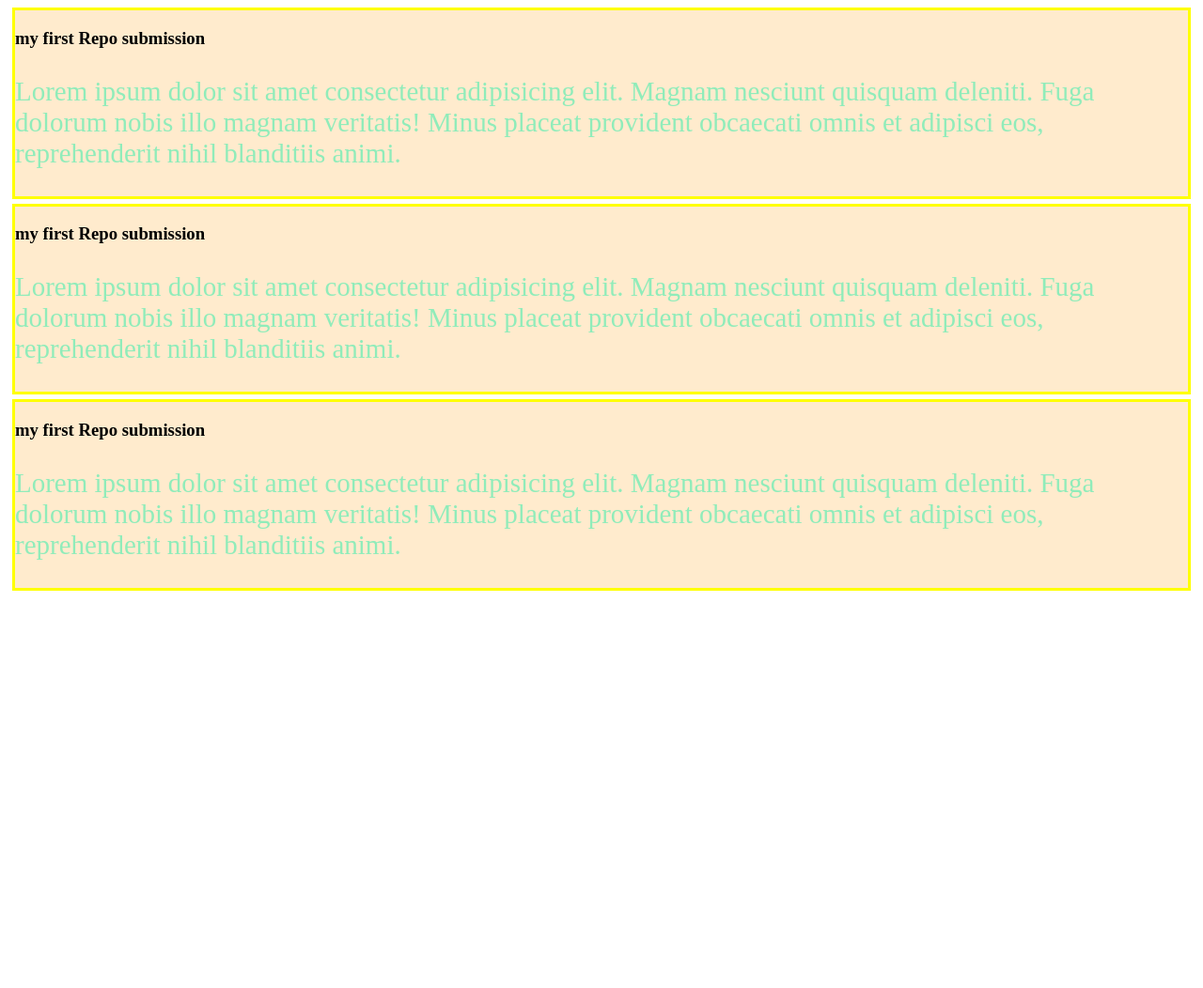
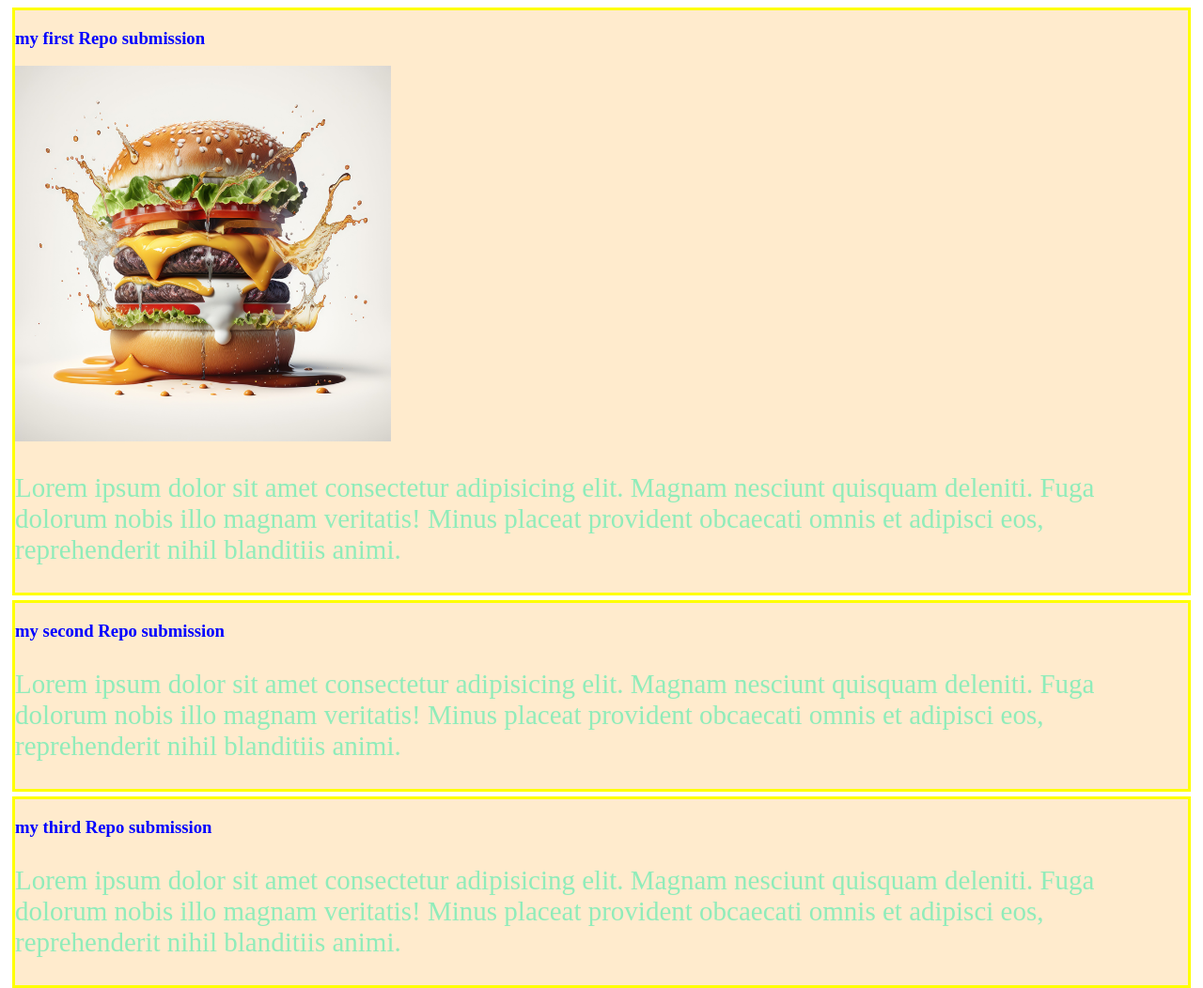
Before and after one commit to jahid-abir/my-repo1, a plain HTML site: page index.html in a window 1280 px wide. Shown: the whole page at 94% size. Before the commit the page ends 800 px from the top, so only its background shows below. Drawn offline with Linux system fonts and the light colour scheme.

Commit message:
image submit

```diff
--- a/blog.css
+++ b/blog.css
@@ -7,3 +7,10 @@ div{
     background-color: blanchedalmond;
     margin: 5px;
 }
+h3{
+    color: blue;
+}
+img{
+    height: 400px;
+    width: 400px;
+}
--- a/index.html
+++ b/index.html
@@ -9,14 +9,15 @@
 <body>
     <div>
         <h3>my first Repo submission</h3>
+        <img src="img1.png" alt="">
         <p>Lorem ipsum dolor sit amet consectetur adipisicing elit. Magnam nesciunt quisquam deleniti. Fuga dolorum nobis illo magnam veritatis! Minus placeat provident obcaecati omnis et adipisci eos, reprehenderit nihil blanditiis animi.</p>
     </div>
     <div>
-        <h3>my first Repo submission</h3>
+        <h3>my second Repo submission</h3>
         <p>Lorem ipsum dolor sit amet consectetur adipisicing elit. Magnam nesciunt quisquam deleniti. Fuga dolorum nobis illo magnam veritatis! Minus placeat provident obcaecati omnis et adipisci eos, reprehenderit nihil blanditiis animi.</p>
     </div>
     <div>
-        <h3>my first Repo submission</h3>
+        <h3>my third Repo submission</h3>
         <p>Lorem ipsum dolor sit amet consectetur adipisicing elit. Magnam nesciunt quisquam deleniti. Fuga dolorum nobis illo magnam veritatis! Minus placeat provident obcaecati omnis et adipisci eos, reprehenderit nihil blanditiis animi.</p>
     </div>
 </body>
```
Also changed, not shown: img1.png (added).
